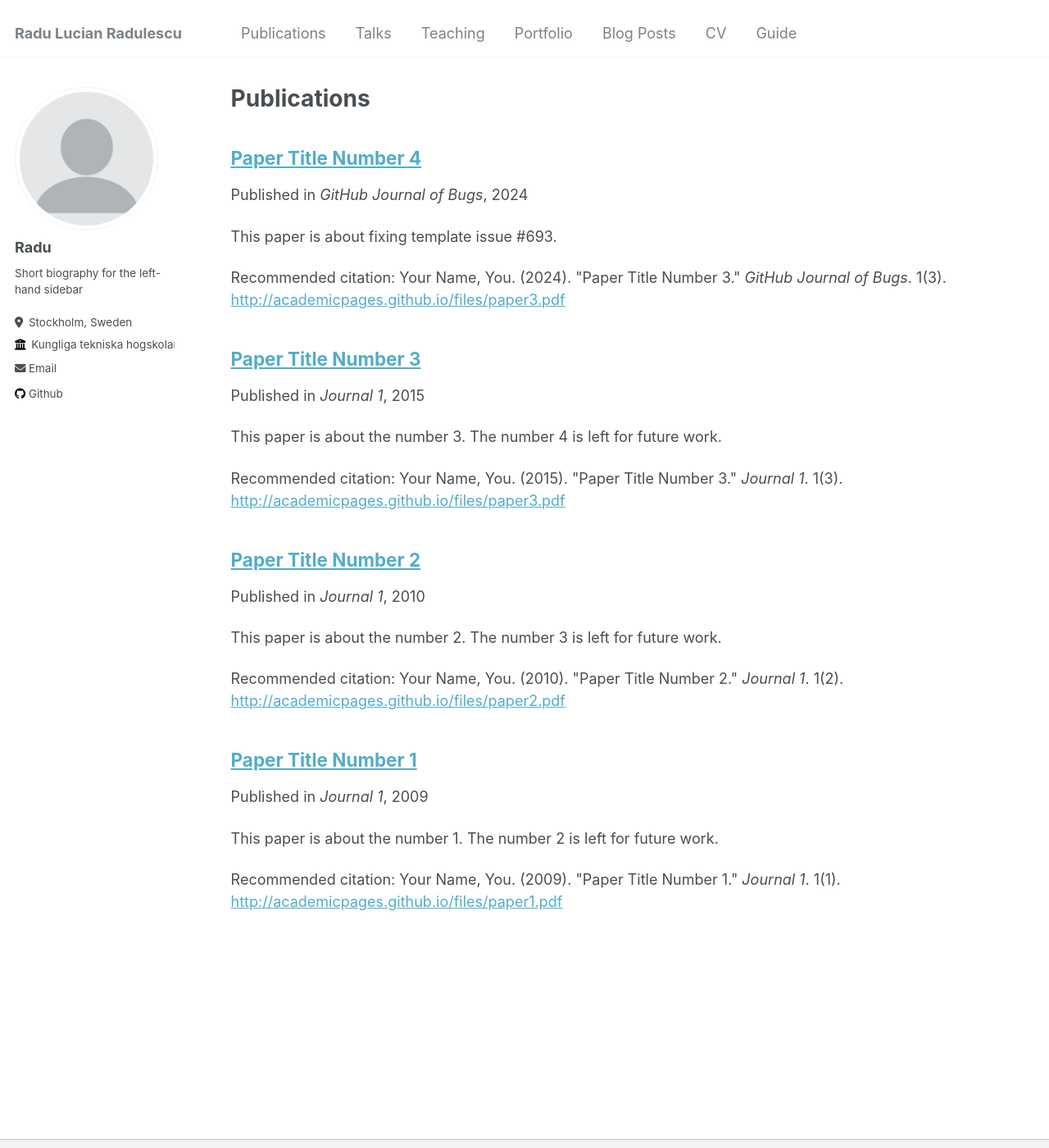
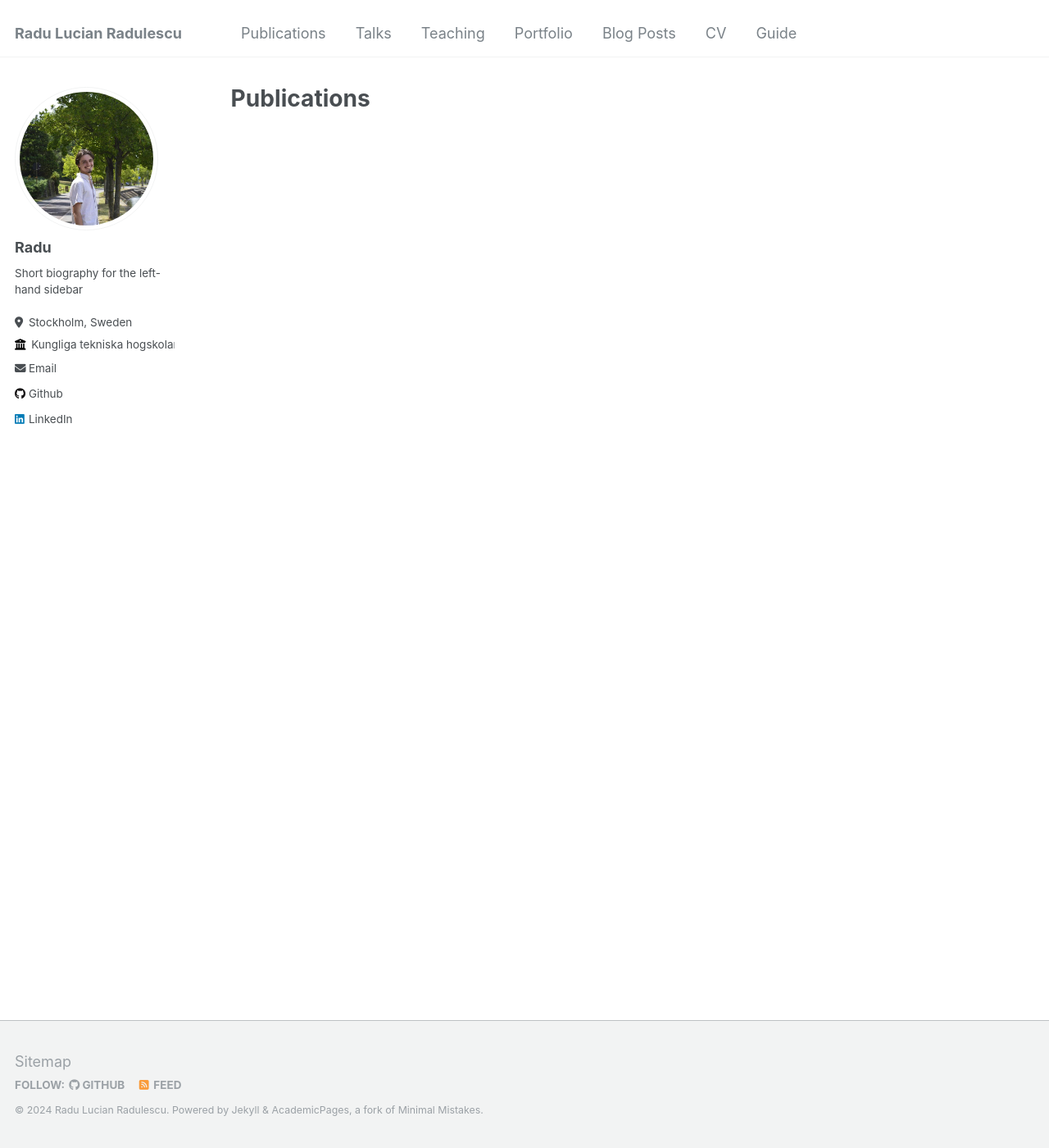
Before and after one commit to RaduLucianR/radulucianr.github.io, a Jekyll site: the page built from _pages/publications.md, in a window 1280 px wide and 1400 px high. Shown: the whole window at 82% size. Built offline with Jekyll 4.4.1, drawn with Linux system fonts in a browser that asks for light colours; some of the changed lines change nothing that is shown.

Commit message:
Update _config.yml

```diff
--- a/_config.yml
+++ b/_config.yml
@@ -11,7 +11,7 @@
 title                    : "Radu Lucian Radulescu"
 title_separator          : "-"
 name                     : &name "Radu Lucian Radulescu"
-description              : &description "My portofolio"
+description              : &description "Radu's thing"
 url                      : https://rlradulescu.com # the base hostname & protocol for your site e.g. "https://mmistakes.github.io"
 baseurl                  : "" # the subpath of your site, e.g. "/blog"
 repository               : "RaduLucianR/radulucianr.github.io"
@@ -21,7 +21,7 @@
 #               Additional customization can be done by editing /_includes/author-profile.html
 author:
   # Biographic information
-  avatar           : "profile.png"
+  avatar           : "me.jpeg"
   name             : "Radu"
   pronouns         : # example: "she/her"
   bio              : "Short biography for the left-hand sidebar"
@@ -56,7 +56,7 @@
   keybase          : # Username
   instagram        : # Username
   lastfm           : # Username
-  linkedin         : # Username
+  linkedin         : "radu-lucian-radulescu"
   mastodon         : # URL
   medium           : # URL
   pinterest        : # Username
@@ -199,18 +199,18 @@
 
 # Collections
 collections:
-  teaching:
-    output: true
-    permalink: /:collection/:path/
-  publications:
-    output: true
-    permalink: /:collection/:path/
+  # teaching:
+  #   output: true
+  #   permalink: /:collection/:path/
+  # publications:
+  #   output: true
+  #   permalink: /:collection/:path/
   portfolio:
     output: true
     permalink: /:collection/:path/
-  talks:
-    output: true
-    permalink: /:collection/:path/
+  # talks:
+  #   output: true
+  #   permalink: /:collection/:path/
 
 
 # Defaults
@@ -233,24 +233,24 @@
     values:
       layout: single
       author_profile: true
-  # _teaching
-  - scope:
-      path: ""
-      type: teaching
-    values:
-      layout: single
-      author_profile: true
-      share: true
-      comments: true
-  # _publications
-  - scope:
-      path: ""
-      type: publications
-    values:
-      layout: single
-      author_profile: true
-      share: true
-      comments: true
+  # # _teaching
+  # - scope:
+  #     path: ""
+  #     type: teaching
+  #   values:
+  #     layout: single
+  #     author_profile: true
+  #     share: true
+  #     comments: true
+  # # _publications
+  # - scope:
+  #     path: ""
+  #     type: publications
+  #   values:
+  #     layout: single
+  #     author_profile: true
+  #     share: true
+  #     comments: true
   # _portfolio
   - scope:
       path: ""
@@ -260,14 +260,14 @@
       author_profile: true
       share: true
       comment: true
-  # _talks
-  - scope:
-      path: ""
-      type: talks
-    values:
-      layout: talk
-      author_profile: true
-      share: true
+  # # _talks
+  # - scope:
+  #     path: ""
+  #     type: talks
+  #   values:
+  #     layout: talk
+  #     author_profile: true
+  #     share: true
 
 
 # Sass/SCSS
```
